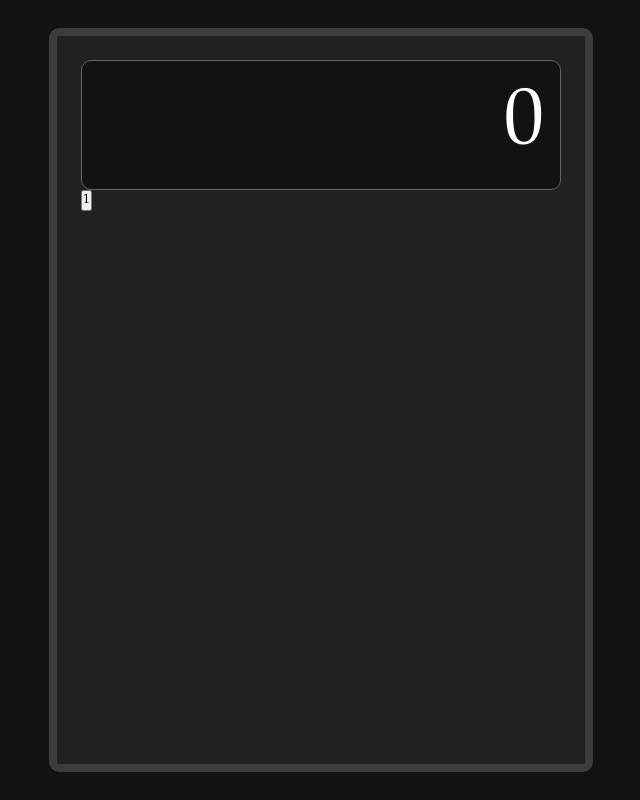
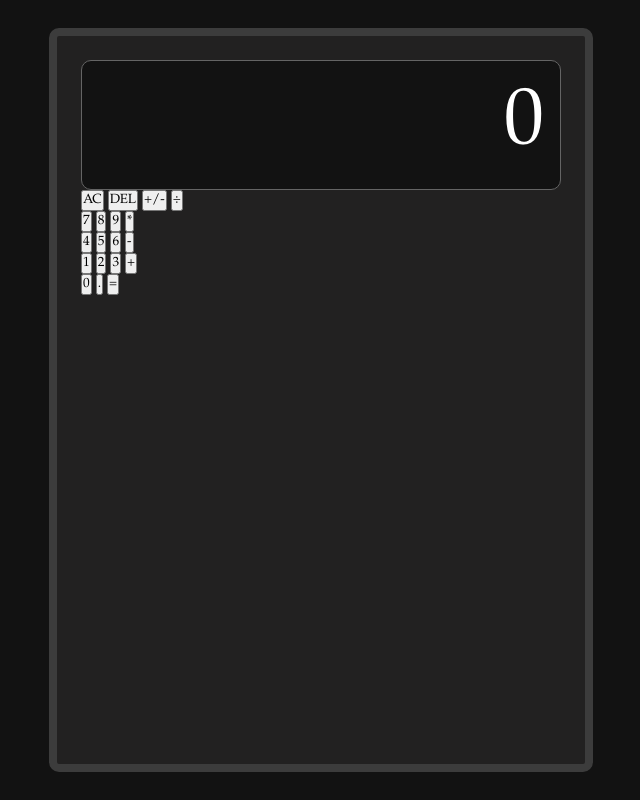
Before and after one commit to michaelrgarcia/calculator, a plain HTML site: page index.html in a window 1280 px wide. Shown: the whole page, without its empty margins (319-959 px from the left). Drawn offline with Linux system fonts and the light colour scheme.

Commit message:
Modify HTML calculator layout

```diff
--- a/index.html
+++ b/index.html
@@ -12,7 +12,35 @@
         <div class="calc-body">
             <div class="output">0</div>
             <div class="buttons">
-                <button class="1">1</button>
+                <div class="row1">
+                    <button>AC</button>
+                    <button>DEL</button>
+                    <button>+/-</button>
+                    <button>÷</button>
+                </div>
+                <div class="row2">
+                    <button>7</button>
+                    <button>8</button>
+                    <button>9</button>
+                    <button>*</button>
+                </div>
+                <div class="row3">
+                    <button>4</button>
+                    <button>5</button>
+                    <button>6</button>
+                    <button>-</button>
+                </div>
+                <div class="row4">
+                    <button>1</button>
+                    <button>2</button>
+                    <button>3</button>
+                    <button>+</button>
+                </div>
+                <div class="row5">
+                    <button class="zero">0</button>
+                    <button>.</button>
+                    <button>=</button>
+                </div>
             </div>
         </div>
     </div>
```
